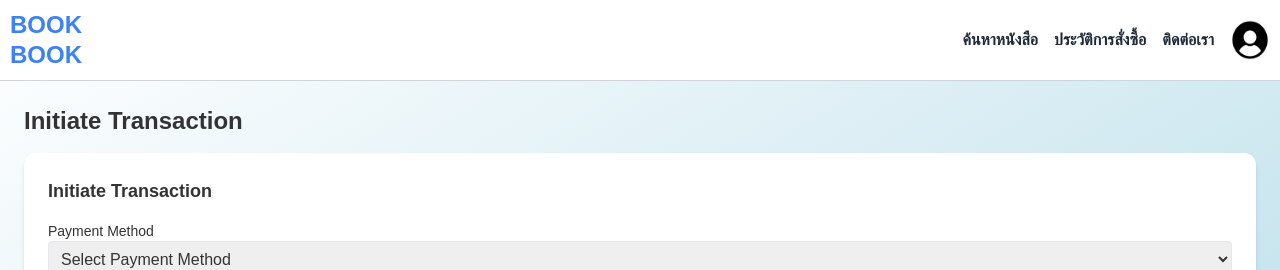
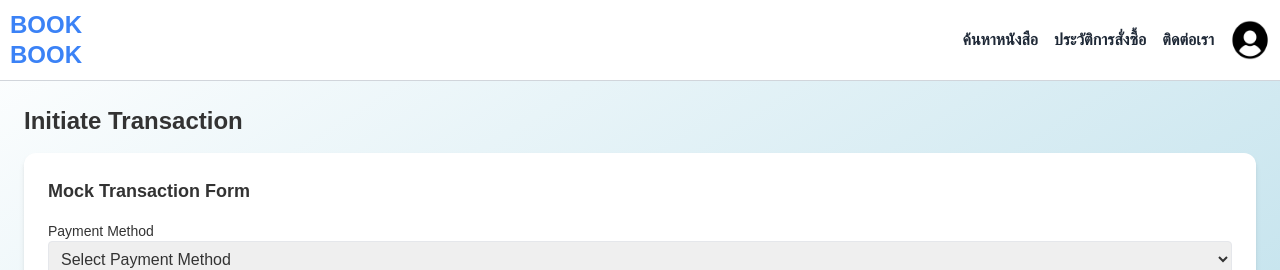
Before and after one commit to seg-org/bookbook, a Next.js app: page /transaction-initiation in a window 1280 px wide. Shown: the top 270 px of the page. Built offline with nearby package versions, Linux system fonts and the light colour scheme.

Commit message:
fix: change to mockup-data

```diff
--- a/src/app/transaction-initiation/components/TransactionForm.tsx
+++ b/src/app/transaction-initiation/components/TransactionForm.tsx
@@ -1,7 +1,82 @@
+// "use client"
+// import { useForm } from "react-hook-form";
+// import { zodResolver } from "@hookform/resolvers/zod";
+// import * as z from "zod";
+// import axios from "axios";
+
+// const transactionSchema = z.object({
+//   bookId: z.string().min(1, "Book ID is required"),
+//   paymentMethod: z.enum(["Credit Card", "PayPal", "Bank Transfer"], {
+//     errorMap: () => ({ message: "Invalid payment method selected" }),
+//   }),
+//   shipmentDetails: z.string().min(5, "Shipment details must be provided"),
+// });
+
+// type TransactionFormData = z.infer<typeof transactionSchema>;
+
+// export default function TransactionForm({ bookId }: { bookId: string }) {
+//   const {
+//     register,
+//     handleSubmit,
+//     formState: { errors, isSubmitting },
+//   } = useForm<TransactionFormData>({
+//     resolver: zodResolver(transactionSchema),
+//     defaultValues: { bookId },
+//   });
+
+//   const onSubmit = async (data: TransactionFormData) => {
+//     try {
+//       const response = await axios.post("/api/transaction", data);
+//       alert("Transaction initiated successfully!");
+//     } catch (error) {
+//       alert("Transaction failed. Please try again.");
+//     }
+//   };
+
+//   return (
+//     <div className="p-6 bg-white rounded-xl shadow-md">
+//       <h2 className="text-lg font-semibold mb-4">Initiate Transaction</h2>
+//       <form onSubmit={handleSubmit(onSubmit)} className="space-y-4">
+//         <div>
+//           <label className="block text-sm font-medium">Payment Method</label>
+//           <select {...register("paymentMethod")} className="border rounded p-2 w-full">
+//             <option value="">Select Payment Method</option>
+//             <option value="Credit Card">Credit Card</option>
+//             <option value="PayPal">PayPal</option>
+//             <option value="Bank Transfer">Bank Transfer</option>
+//           </select>
+//           {errors.paymentMethod && (
+//             <p className="text-red-500 text-sm">{errors.paymentMethod.message}</p>
+//           )}
+//         </div>
+
+//         <div>
+//           <label className="block text-sm font-medium">Shipment Details</label>
+//           <textarea {...register("shipmentDetails")} className="border rounded p-2 w-full"></textarea>
+//           {errors.shipmentDetails && (
+//             <p className="text-red-500 text-sm">{errors.shipmentDetails.message}</p>
+//           )}
+//         </div>
+
+//         <button
+//           type="submit"
+//           disabled={isSubmitting}
+//           className="w-full bg-blue-500 text-white py-2 rounded hover:bg-blue-600 transition"
+//         >
+//           {isSubmitting ? "Processing..." : "Confirm Transaction"}
+//         </button>
+//       </form>
+//     </div>
+//   );
+// }
+
+
+// Mock data ver
+"use client"
 import { useForm } from "react-hook-form";
+import * as z from "zod";
 import { zodResolver } from "@hookform/resolvers/zod";
-import * as z from "zod";
-import axios from "axios";
+import { useState } from "react";
 
 const transactionSchema = z.object({
   bookId: z.string().min(1, "Book ID is required"),
@@ -23,18 +98,28 @@ export default function TransactionForm({ bookId }: { bookId: string }) {
     defaultValues: { bookId },
   });
 
-  const onSubmit = async (data: TransactionFormData) => {
-    try {
-      const response = await axios.post("/api/transaction", data);
-      alert("Transaction initiated successfully!");
-    } catch (error) {
-      alert("Transaction failed. Please try again.");
-    }
+  // Mock state for transaction success
+  const [transactionSuccess, setTransactionSuccess] = useState<boolean | null>(null);
+
+  const onSubmit = (data: TransactionFormData) => {
+    console.log("Mock transaction data:", data);
+
+    // Simulating a successful transaction without backend
+    setTimeout(() => {
+      setTransactionSuccess(true);
+    }, 1000);
   };
 
   return (
     <div className="p-6 bg-white rounded-xl shadow-md">
-      <h2 className="text-lg font-semibold mb-4">Initiate Transaction</h2>
+      <h2 className="text-lg font-semibold mb-4">Mock Transaction Form</h2>
+
+      {transactionSuccess === true && (
+        <div className="p-4 mb-4 text-green-700 bg-green-100 rounded">
+          🎉 Mock Transaction Successful!
+        </div>
+      )}
+
       <form onSubmit={handleSubmit(onSubmit)} className="space-y-4">
         <div>
           <label className="block text-sm font-medium">Payment Method</label>
```
